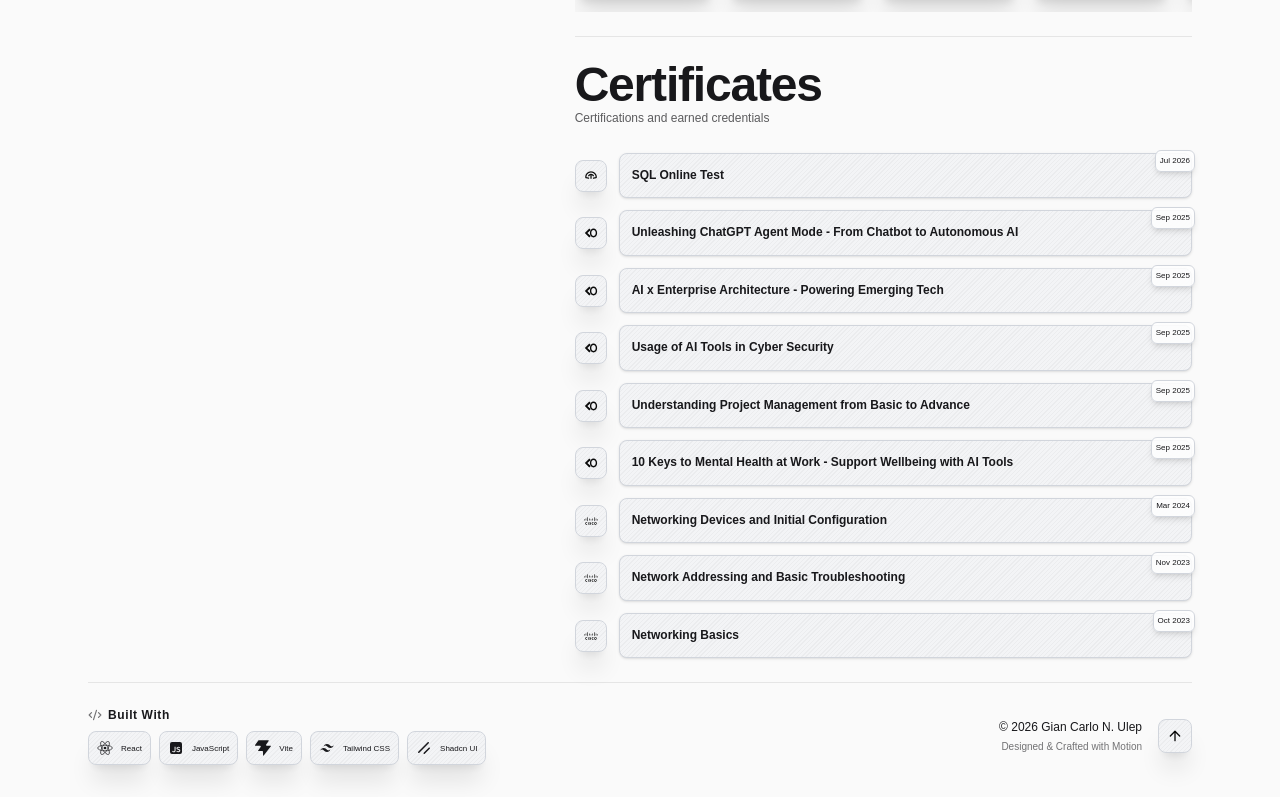
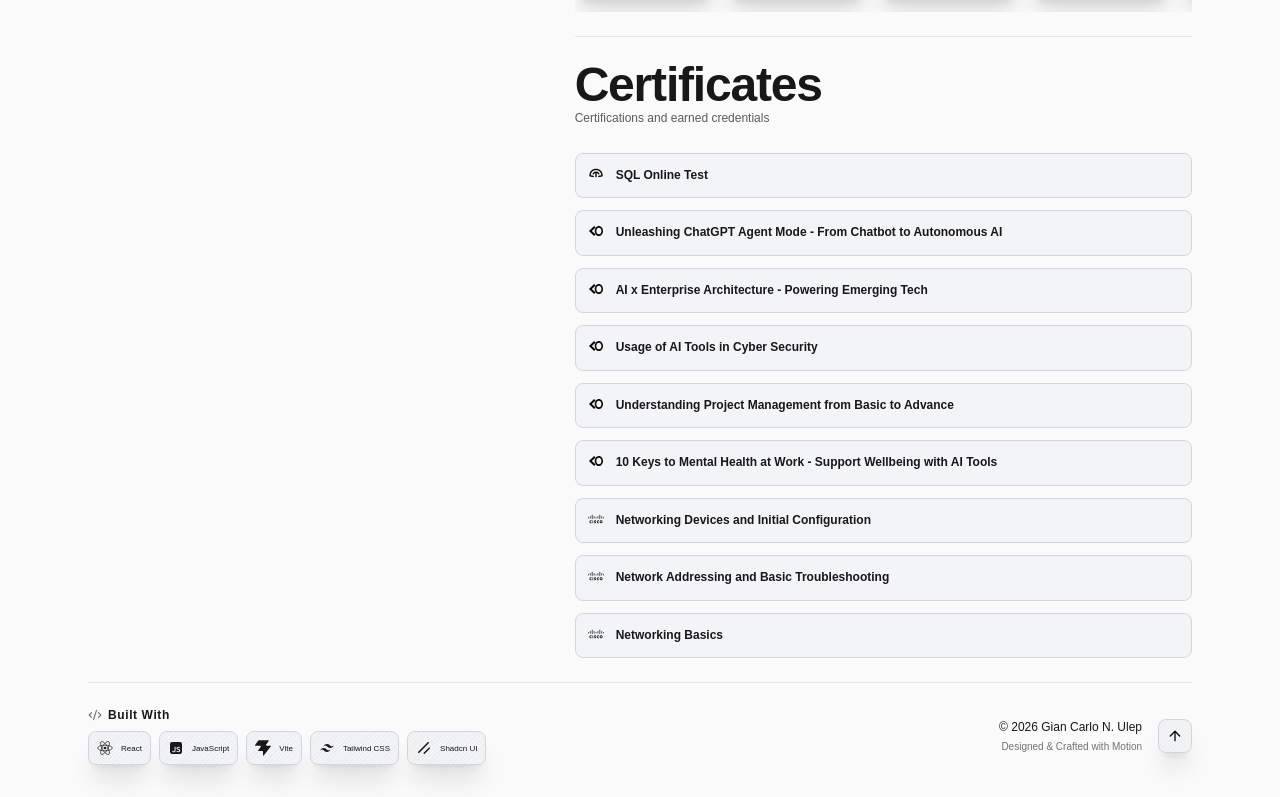
Before and after one commit to Jingjing-20/portfolio, a React (Vite) app: page / in a window 1280 px wide. Shown: the part 1433-2230 px from the top of the page. Built offline with nearby package versions, Linux system fonts and the light colour scheme.

Commit message:
detailing 35

```diff
--- a/src/components/Certificates.jsx
+++ b/src/components/Certificates.jsx
@@ -3,26 +3,13 @@ import { cn } from '@/lib/utils';
 import CertificateDialog from '@/components/resume_sections/certificates/CertificateDialog';
 import { CERTIFICATE_CATEGORIES } from '@/components/resume_sections/certificates/certificates_data';
 
-const certBadgeClasses = cn(
-  'shadow-xl inline-flex items-center justify-center rounded-md p-1.5 md:p-2',
-  'bg-textured border border-gray-300 dark:border-white/20',
+const certListItemClasses = cn(
+  'flex gap-3 bg-theme hover:bg-textured p-3 border border-gray-300 dark:border-white/20 rounded-md',
    'hover:border-gray-800 dark:hover:border-white/70 transition-all duration-300',
-  'text-sm font-medium cursor-pointer transform hover:-translate-y-1 hover:rotate-3',
-  'flex-shrink-0'
+  'focus-visible:border-ring focus-visible:ring-ring/50 focus-visible:ring-[3px]',
+  'disabled:pointer-events-none disabled:opacity-50',
+  "[&_svg]:pointer-events-none [&_svg:not([class*='size-'])]:size-4 shrink-0 [&_svg]:shrink-0"
 );
-
-const certListItemClasses = cn(
-  'flex items-start gap-3 p-3 rounded-md cursor-pointer transition-all duration-300',
-  'bg-textured border border-gray-300 dark:border-white/20 shadow-sm',
-  'hover:border-gray-800 dark:hover:border-white/70 hover:shadow-xl'
-);
-
-// Helper function to format date
-const formatDate = (dateString) => {
-  if (!dateString) return null;
-  const date = new Date(dateString);
-  return date.toLocaleDateString('en-US', { month: 'short', year: 'numeric' });
-};
 
 export default function Certificates() {
   const [activeCert, setActiveCert] = useState(null);
@@ -50,18 +37,11 @@ export default function Certificates() {
       <div className="space-y-3">
         {allCertificates.map((cert) => {
           const IconComponent = cert.icon;
-          const formattedDate = formatDate(cert.issuedDate);
 
           return (
-            <div key={cert.id} className="flex items-center gap-2 md:gap-3">
-              {/* Logo Badge - Outside border, centered vertically */}
-              <div className={certBadgeClasses}>
-                <IconComponent />
-              </div>
-
-              {/* Certificate Text - Inside border */}
             <div
-                className={cn(certListItemClasses, 'relative flex-1 min-w-0')}
+              key={cert.id}
+              className={cn(certListItemClasses, 'relative')}
               onClick={() => setActiveCert(cert)}
               role="button"
               tabIndex={0}
@@ -72,18 +52,16 @@ export default function Certificates() {
                 }
               }}
             >
-                {/* Date Badge - Top Right */}
-                <div className="absolute -top-1 -right-1 p-1 rounded-sm bg-white/80 dark:bg-black/80 backdrop-blur-sm border border-gray-300 dark:border-white/30 shadow-md">
-                  <p className="text-[6px] md:text-[8px] font-medium text-base-content whitespace-nowrap">
-                    {formattedDate || 'No date'}
-                  </p>
+              {/* Icon inside the border */}
+              <div className="flex-shrink-0">
+                <IconComponent />
               </div>
 
-                <div className="flex-1 pr-14 md:pr-20 min-w-0">
+              {/* Certificate Title */}
+              <div className="flex-1 min-w-0">
                 <h4 className="text-[10px] md:text-xs leading-tight md:leading-relaxed font-semibold text-base-content truncate">
                   {cert.title}
                 </h4>
-                </div>
               </div>
             </div>
           );
--- a/src/components/resume_sections/about/ContactDialog.jsx
+++ b/src/components/resume_sections/about/ContactDialog.jsx
@@ -64,7 +64,7 @@ export function ContactDialog({ contact, open, onClose }) {
 
         {/* Contact Preview Image Container */}
         {contact.previewImage && (
-          <div className="relative flex items-center justify-center overflow-hidden rounded-lg border border-gray-600 dark:border-gray-400 bg-theme p-2 w-full">
+          <div className="relative flex items-center justify-center overflow-hidden rounded-lg border border-gray-300 dark:border-white/20 bg-theme p-2 w-full">
             <img
               src={contact.previewImage}
               alt={contact.label}
@@ -79,7 +79,7 @@ export function ContactDialog({ contact, open, onClose }) {
             readOnly
             value={value}
             aria-label={isEmail ? 'Email address' : isPhone ? 'Phone number' : isResume ? 'Resume file' : 'Profile URL'}
-            className="flex-1 rounded-md border border-gray-600 dark:border-gray-400 bg-theme p-2 text-[10px] md:text-xs text-base-content outline-none dark:border-white/40"
+            className="flex-1 rounded-md border border-gray-300 dark:border-white/20 bg-theme p-2 text-[10px] md:text-xs text-base-content outline-none dark:border-white/40"
           />
           {isEmail || isPhone ? (
             <CopyButton content={contact.email ?? contact.phone} variant="outline" aria-label="Copy to clipboard" />
--- a/src/components/resume_sections/carddev/ContactDialog.jsx
+++ b/src/components/resume_sections/carddev/ContactDialog.jsx
@@ -64,7 +64,7 @@ export function ContactDialog({ contact, open, onClose }) {
 
         {/* Contact Preview Image Container */}
         {contact.previewImage && (
-          <div className="relative flex items-center justify-center overflow-hidden rounded-lg border border-gray-600 dark:border-gray-400 bg-theme p-2 w-full">
+          <div className="relative flex items-center justify-center overflow-hidden rounded-lg border border-gray-300 dark:border-white/20 bg-theme p-2 w-full">
             <img
               src={contact.previewImage}
               alt={contact.label}
@@ -79,7 +79,7 @@ export function ContactDialog({ contact, open, onClose }) {
             readOnly
             value={value}
             aria-label={isEmail ? 'Email address' : isPhone ? 'Phone number' : isResume ? 'Resume file' : 'Profile URL'}
-            className="flex-1 rounded-md border border-gray-600 dark:border-gray-400 bg-theme p-2 text-[10px] md:text-xs text-base-content outline-none dark:border-white/40"
+            className="flex-1 rounded-md border border-gray-300 dark:border-white/20 bg-theme p-2 text-[10px] md:text-xs text-base-content outline-none dark:border-white/40"
           />
           {isEmail || isPhone ? (
             <CopyButton content={contact.email ?? contact.phone} variant="outline" aria-label="Copy to clipboard" />
--- a/src/components/resume_sections/certificates/CertificateDialog.jsx
+++ b/src/components/resume_sections/certificates/CertificateDialog.jsx
@@ -37,7 +37,7 @@ export function CertificateDialog({ cert, open, onClose }) {
 
         {/* Certificate Image Container */}
         {cert.image && (
-          <div className="relative flex items-center justify-center overflow-hidden rounded-lg border border-gray-600 dark:border-gray-400 bg-theme p-2 w-full">
+          <div className="relative flex items-center justify-center overflow-hidden rounded-lg border border-gray-300 dark:border-white/20 bg-theme p-2 w-full">
             <img
               src={cert.image}
               alt={cert.title}
@@ -52,7 +52,7 @@ export function CertificateDialog({ cert, open, onClose }) {
             readOnly
             value={cert.link || 'no link'}
             aria-label="Certificate link"
-            className="flex-1 rounded-md border border-gray-600 dark:border-gray-400 bg-theme p-2 text-[10px] md:text-xs text-base-content outline-none dark:border-white/40"
+            className="flex-1 rounded-md border border-gray-300 dark:border-white/20 bg-theme p-2 text-[10px] md:text-xs text-base-content outline-none dark:border-white/40"
           />
           <button
             type="button"
--- a/src/components/resume_sections/experience/ExperienceDialog.jsx
+++ b/src/components/resume_sections/experience/ExperienceDialog.jsx
@@ -18,7 +18,7 @@ export function DetailsDialog({ experience, open, onClose }) {
           </DialogDescription>
         </div>
 
-        <div className="max-h-[350px] overflow-y-auto border border-gray-600 dark:border-gray-400 rounded-md">
+        <div className="max-h-[350px] overflow-y-auto border border-gray-300 dark:border-white/20 rounded-md">
           <div className="p-1.5 md:p-2 text-[10px] md:text-xs space-y-3 leading-relaxed text-base-content">
             <div>
               <p className="font-semibold mb-1.5">Description:</p>
--- a/src/components/resume_sections/projects/MockupDialog.jsx
+++ b/src/components/resume_sections/projects/MockupDialog.jsx
@@ -60,7 +60,7 @@ export function MockupDialog({ mockup, open, onClose }) {
           </DialogDescription>
         </div>
 
-        <div className="max-h-[300px] overflow-y-auto border border-gray-600 dark:border-gray-400 rounded-md">
+        <div className="max-h-[300px] overflow-y-auto border border-gray-300 dark:border-white/20 rounded-md">
           <div className="p-3 md:p-4 text-[10px] md:text-xs space-y-3 leading-relaxed text-base-content">
             <div>
               <p className="font-semibold mb-1.5">Styling:</p>
@@ -76,7 +76,7 @@ export function MockupDialog({ mockup, open, onClose }) {
               readOnly
               value={mockup.livePreview}
               aria-label="Live preview URL"
-            className="flex-1 rounded-md border border-gray-600 dark:border-gray-400 bg-theme p-2 text-[10px] md:text-xs text-base-content outline-none dark:border-white/40"
+            className="flex-1 rounded-md border border-gray-300 dark:border-white/20 bg-theme p-2 text-[10px] md:text-xs text-base-content outline-none dark:border-white/40"
             />
             <button
               type="button"
--- a/src/components/resume_sections/projects/ProjectDialogs.jsx
+++ b/src/components/resume_sections/projects/ProjectDialogs.jsx
@@ -103,7 +103,7 @@ export function ProjectDialog({ project, open, onClose }) {
           )}
 
           {/* Details Section */}
-          <div className="max-h-[300px] overflow-y-auto border border-gray-600 dark:border-gray-400 rounded-md">
+          <div className="max-h-[300px] overflow-y-auto border border-gray-300 dark:border-white/20 rounded-md">
             <div className="p-1.5 md:p-2 text-[10px] md:text-xs space-y-3 leading-relaxed text-base-content">
               <div>
                 <p className="font-semibold mb-1.5">Description:</p>
```
Lines whose indentation alone changed are shown as unchanged.
